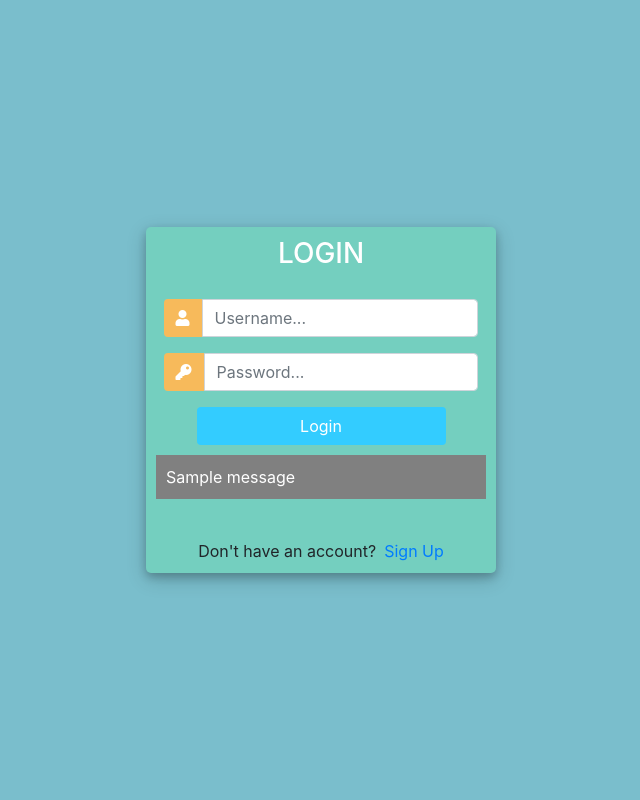
After one commit to Aunie/Python-Django, a Django app: page /login in a window 1280 px wide. The commit adds this page. Shown: the whole page, without its empty margins (319-959 px from the left). Run offline with Django 5.2, Linux system fonts and the light colour scheme; one stand-in notice (Sample message) is shown; some libraries are stand-ins or nearby versions.

Commit message:
Login Logout Filtering InlineFormSets

```diff
--- a/crm/accounts/models.py
+++ b/crm/accounts/models.py
@@ -40,6 +40,7 @@ class Order(models.Model):
     customer = models.ForeignKey(Customer, null=True, on_delete=models.CASCADE)
     product = models.ForeignKey(Product, null=True, on_delete=models.CASCADE)
     status = models.CharField(max_length=200, null=True, choices=STATUS)
+    note = models.CharField(max_length=1000, null=True)
     date_created = models.DateTimeField(auto_now_add=True , null=True)
     def __str__(self):
         return f"{self.customer}-{self.product}"
--- a/crm/accounts/urls.py
+++ b/crm/accounts/urls.py
@@ -6,8 +6,11 @@ urlpatterns = [
     path("", views.home, name="home"),
     path("products/", views.products, name="products"),
     path("customers/<str:pk_test>/", views.customer, name="customers"),
-    path("create_order/", views.createOrder, name="create_order"),
+    path("create_order/<str:pk>", views.createOrder, name="create_order"),
     path("update_order/<str:pk>", views.UpdateOrder, name="update_order"),
     path("delete_order/<str:pk>", views.deleteOrder, name="delete_order"),
+    path("login", views.login_page, name="login"),
+    path("logout", views.logout_user, name="logout"),
+    path("register", views.register_page, name="register"),
 
 ]
--- a/crm/accounts/views.py
+++ b/crm/accounts/views.py
@@ -1,8 +1,55 @@
 from django.shortcuts import render, redirect
 from django.http import HttpResponse
 from . models import *
-from .forms import OrderForm
+from .forms import OrderForm, CreateUserForm
+from django.forms import inlineformset_factory
+from .filters import OrderFilter
+from django.contrib.auth.forms import UserCreationForm
+from django.contrib import messages
+from django.contrib.auth import authenticate, login, logout
+from django.contrib.auth.decorators import login_required
 # Create your views here.
+
+def register_page(request):
+    if request.user.is_authenticated:
+        return redirect('home')
+    else:
+        form = CreateUserForm()
+
+        if request.method == 'POST':
+            form = CreateUserForm(request.POST)
+            if form.is_valid():
+                form.save()
+                user = form.cleaned_data.get('username')
+                messages.success(request, 'Account was created for :' + user)
+                return redirect('login')
+
+        context = {'form': form}
+        return render(request, 'accounts/register.html', context)
+
+def login_page(request):
+    if request.user.is_authenticated:
+        return redirect('home')
+    else:
+        if request.method == 'POST':
+            username = request.POST.get('username')
+            password = request.POST.get('password')
+            user = authenticate(request, username=username,password=password)
+            if user is not None:
+                login(request,user)
+                return redirect('home')
+            else:
+                messages.info(request,'Username or Password is Incorrect')
+                # return render(request,'accounts/login.html', context)
+        context = {}
+        return render(request, 'accounts/login.html', context)
+
+
+def logout_user(request):
+    logout(request)
+    return redirect('login')
+
+@login_required(login_url='login')
 def home(request):
     customers = Customer.objects.all()
     orders = Order.objects.all()
@@ -13,29 +60,40 @@ def home(request):
 
     return render(request, 'accounts/index.html', context)
 
+@login_required(login_url='login')
 def products(request):
     return render(request, 'accounts/products.html')
 
+@login_required(login_url='login')
 def customer(request, pk_test):
     customer = Customer.objects.get(id=pk_test)
     orders = customer.order_set.all()
     orders_count = orders.count()
-    context = {'customer': customer, 'orders':orders , 'orders_count': orders_count}
+
+    myFilter = OrderFilter(request.GET, queryset=orders)
+    orders = myFilter.qs
+
+    context = {'customer': customer, 'orders':orders , 'orders_count': orders_count,'myFilter':myFilter}
     return render(request, 'accounts/customer.html', context)
 
+@login_required(login_url='login')
+def createOrder(request, pk):
+    OrderFormSet = inlineformset_factory(Customer,Order, fields=('product', 'status'), extra=5)
 
-def createOrder(request):
-    form = OrderForm()
+    customer = Customer.objects.get(id=pk)
+    # form = OrderForm(initial={'customer':customer})
+    formset = OrderFormSet(queryset=Order.objects.none(), instance=customer)
 
     if request.method == 'POST':
         # print('Printing Post:',request.POST)
-        form = OrderForm(request.POST)
-        if form.is_valid():
-            form.save()
+        formset = OrderFormSet(request.POST, instance=customer)
+        if formset.is_valid():
+            formset.save()
             return redirect('/')
-    context = {'form': form}
+    context = {'formset': formset , 'customer': customer}
     return render(request, 'accounts/order_form.html', context)
 
+@login_required(login_url='login')
 def UpdateOrder(request, pk):
 
     order = Order.objects.get(id=pk)
@@ -51,6 +109,8 @@ def UpdateOrder(request, pk):
     context = {'form': form}
     return render(request, 'accounts/order_form.html', context)
 
+
+@login_required(login_url='login')
 def deleteOrder(request, pk):
     order = Order.objects.get(id=pk)
     if request.method == 'POST':
--- a/crm/crm/settings.py
+++ b/crm/crm/settings.py
@@ -40,7 +40,8 @@ INSTALLED_APPS = [
     'django.contrib.sessions',
     'django.contrib.messages',
     'django.contrib.staticfiles',
-    'accounts'
+    'accounts',
+    'django_filters'
 ]
 
 MIDDLEWARE = [
--- a/crm/templates/accounts/index.html
+++ b/crm/templates/accounts/index.html
@@ -37,7 +37,7 @@
     <h5 class="text-center">LAST 5 ORDERS:</h5>
     <hr>
     <div class="card card-body">
-      <a href="{% url "create_order" %}" class="btn btn-primary btn-sm btn-block">Create Order</a>
+
       <table class="table table-sm">
         <tr>
 
--- /dev/null
+++ b/crm/templates/accounts/login.html
@@ -0,0 +1,123 @@
+<!DOCTYPE html>
+<html>
+
+<head>
+	<title>Login</title>
+	<link rel="stylesheet" href="https://stackpath.bootstrapcdn.com/bootstrap/4.1.3/css/bootstrap.min.css" integrity="sha384-MCw98/SFnGE8fJT3GXwEOngsV7Zt27NXFoaoApmYm81iuXoPkFOJwJ8ERdknLPMO" crossorigin="anonymous">
+	<script src="https://ajax.googleapis.com/ajax/libs/jquery/3.3.1/jquery.min.js"></script>
+	<link rel="stylesheet" href="https://use.fontawesome.com/releases/v5.6.1/css/all.css" integrity="sha384-gfdkjb5BdAXd+lj+gudLWI+BXq4IuLW5IT+brZEZsLFm++aCMlF1V92rMkPaX4PP" crossorigin="anonymous">
+
+
+	<style>
+		body,
+		html {
+			margin: 0;
+			padding: 0;
+			height: 100%;
+			background: #7abecc !important;
+		}
+		.user_card {
+			width: 350px;
+			margin-top: auto;
+			margin-bottom: auto;
+			background: #74cfbf;
+			position: relative;
+			display: flex;
+			justify-content: center;
+			flex-direction: column;
+			padding: 10px;
+			box-shadow: 0 4px 8px 0 rgba(0, 0, 0, 0.2), 0 6px 20px 0 rgba(0, 0, 0, 0.19);
+			-webkit-box-shadow: 0 4px 8px 0 rgba(0, 0, 0, 0.2), 0 6px 20px 0 rgba(0, 0, 0, 0.19);
+			-moz-box-shadow: 0 4px 8px 0 rgba(0, 0, 0, 0.2), 0 6px 20px 0 rgba(0, 0, 0, 0.19);
+			border-radius: 5px;
+
+		}
+
+		.form_container {
+			margin-top: 20px;
+		}
+
+		#form-title{
+			color: #fff;
+
+		}
+
+		.login_btn {
+			width: 100%;
+			background: #33ccff !important;
+			color: white !important;
+		}
+		.login_btn:focus {
+			box-shadow: none !important;
+			outline: 0px !important;
+		}
+		.login_container {
+			padding: 0 2rem;
+		}
+		.input-group-text {
+			background: #f7ba5b !important;
+			color: white !important;
+			border: 0 !important;
+			border-radius: 0.25rem 0 0 0.25rem !important;
+		}
+		.input_user,
+		.input_pass:focus {
+			box-shadow: none !important;
+			outline: 0px !important;
+		}
+
+		#messages{
+			background-color: grey;
+			color: #fff;
+			padding: 10px;
+			margin-top: 10px;
+		}
+	</style>
+
+</head>
+<body>
+	<div class="container h-100">
+		<div class="d-flex justify-content-center h-100">
+			<div class="user_card">
+				<div class="d-flex justify-content-center">
+
+
+					<h3 id="form-title">LOGIN</h3>
+				</div>
+				<div class="d-flex justify-content-center form_container">
+					<form method="POST" action="">
+                        {% csrf_token %}
+						<div class="input-group mb-3">
+							<div class="input-group-append">
+								<span class="input-group-text"><i class="fas fa-user"></i></span>
+							</div>
+							<input type="text" name="username" placeholder="Username..." class="form-control">
+						</div>
+						<div class="input-group mb-2">
+							<div class="input-group-append">
+								<span class="input-group-text"><i class="fas fa-key"></i></span>
+							</div>
+								<input type="password" name="password" placeholder="Password..." class="form-control" >
+						</div>
+
+							<div class="d-flex justify-content-center mt-3 login_container">
+				 				<input class="btn login_btn" type="submit" value="Login">
+				   			</div>
+					</form>
+
+				</div>
+                {% for message in messages %}
+                    <p id="messages">{{message}}</p>
+                {% endfor %}
+				<div class="mt-4">
+					<div class="d-flex justify-content-center links">
+						Don't have an account? <a href="{% url 'register' %}" class="ml-2">Sign Up</a>
+					</div>
+
+				</div>
+			</div>
+		</div>
+	</div>
+</body>
+
+</html>
--- a/crm/templates/accounts/order_form.html
+++ b/crm/templates/accounts/order_form.html
@@ -11,7 +11,11 @@
         <div class="card card-body">
     <form action="" method="POST">
         {% csrf_token %}
+        {{ formset.management_form}}
+        {% for form in formset %}
         {{form}}
+        <hr>
+        {% endfor %}
         <input type="submit" name="Submit">
     </form>
   </div>
```
Also changed, not shown: crm/accounts/filters.py (added, +13 -0 lines), crm/accounts/forms.py (+9 -1 lines), crm/templates/accounts/customer.html (+5 -4 lines), crm/templates/accounts/register.html (added, +137 -0 lines), crm/templates/body/navbar.html (+12 -4 lines), crm/accounts/migrations/0006_order_note_alter_product_desciption.py (added), crm/db.sqlite3.
